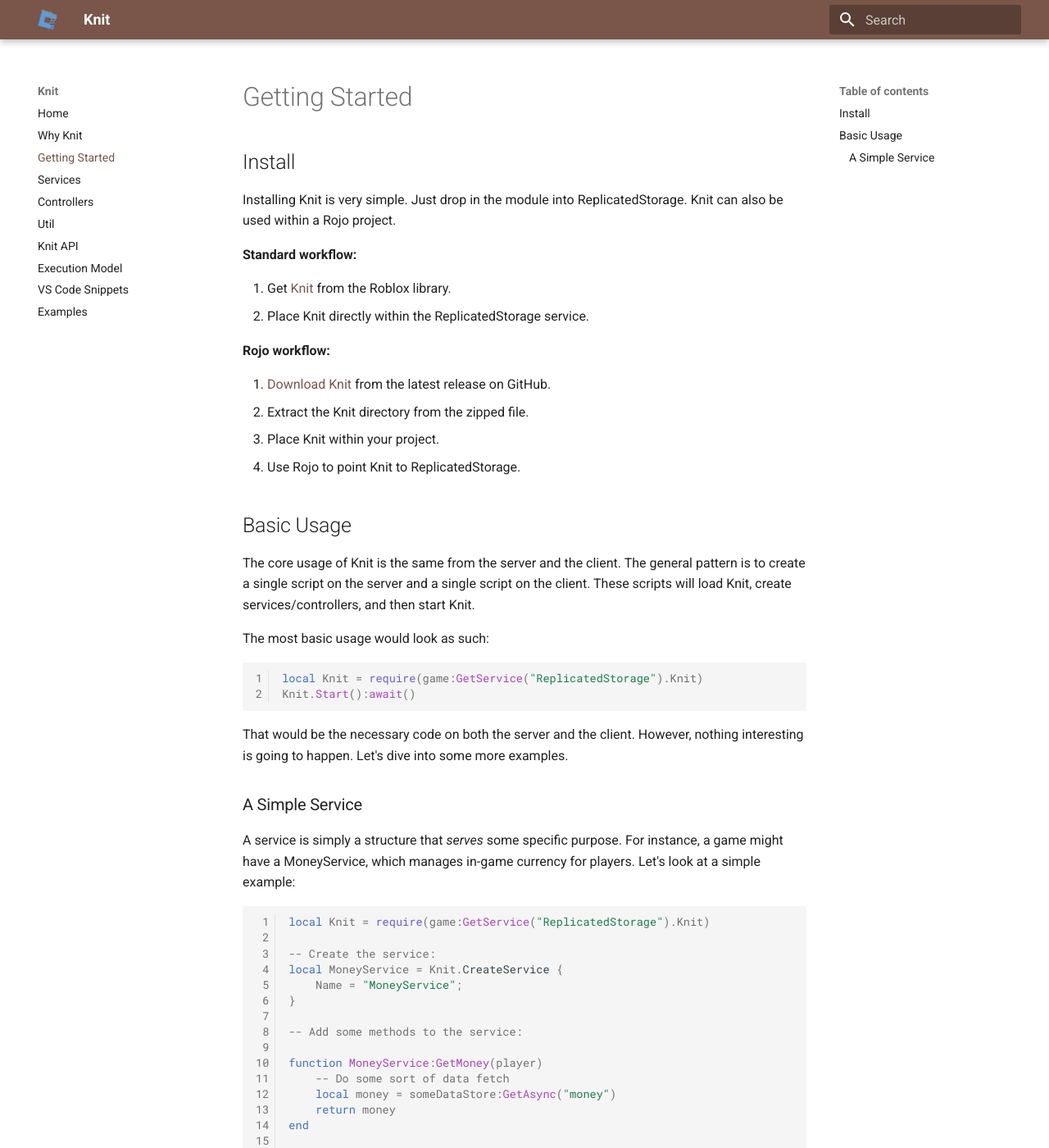
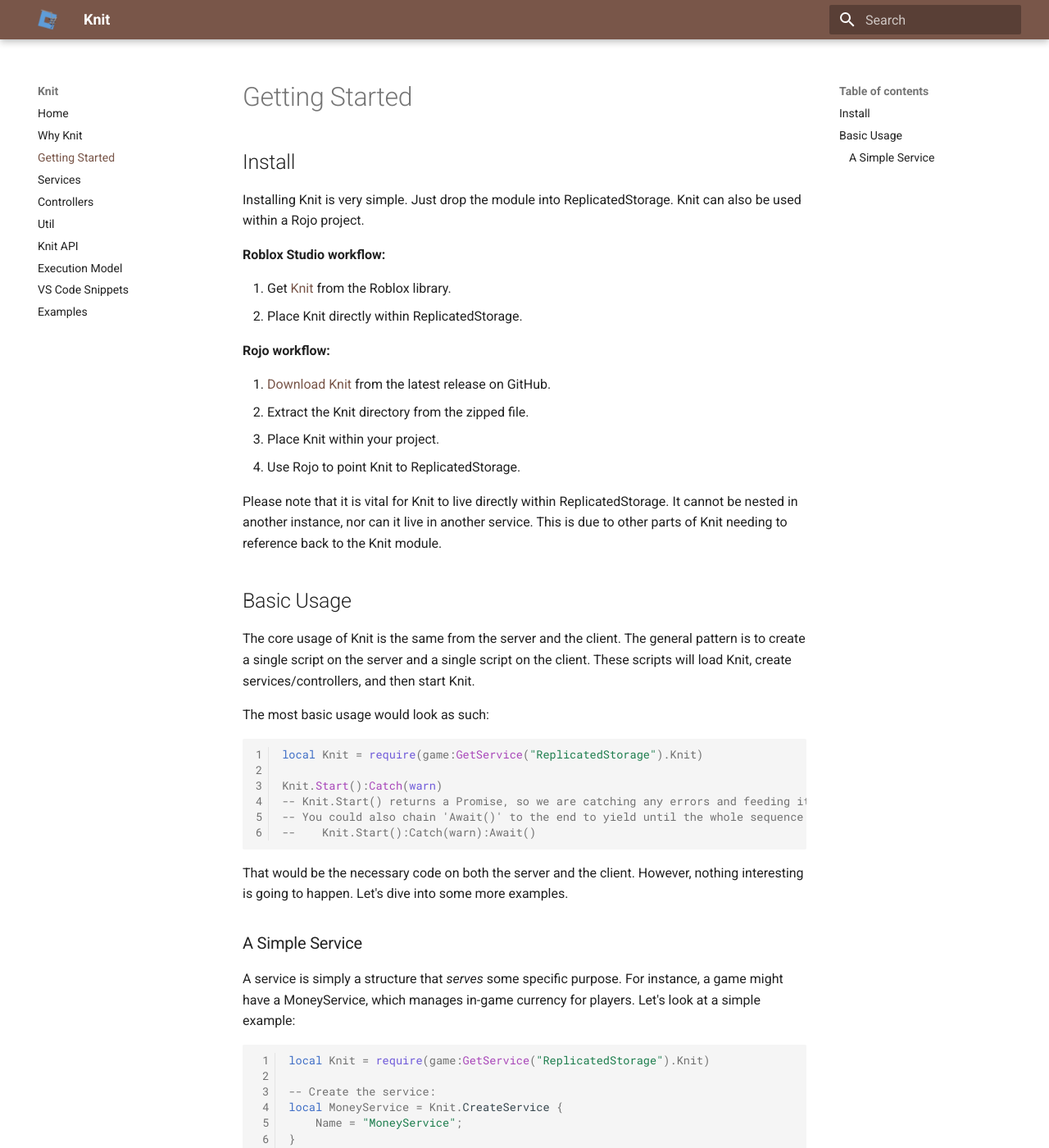
Before and after one commit to Sleitnick/Knit, an MkDocs documentation site: the page built from docs/gettingstarted.md, in a window 1280 px wide and 1400 px high. Shown: the whole window at 82% size. Built offline with MkDocs 1.6.1 and Material for MkDocs 9.7.7, drawn with Linux system fonts in a browser that asks for light colours; some of the changed text lies outside the part shown.

Commit message:
Doc fixes

````diff
--- a/docs/executionmodel.md
+++ b/docs/executionmodel.md
@@ -16,7 +16,7 @@ local Knit = require(game:GetService("ReplicatedStorage").Knit)
 
 -- Load services or controllers here
 
-Knit.Start():await()
+Knit.Start():Catch(warn)
 ```
 
 Once services or controllers are created, they persist forever (until the server shuts down or the player leaves).
@@ -25,10 +25,10 @@ Once services or controllers are created, they persist forever (until the server
 	Services and controllers **_cannot_** be created after `Knit.Start()` has been called.
 
 ## Catching KnitInit Errors
-Due to the way Promises work, errors that occur within `KnitInit` methods of services or controllers will be caught as a rejected promise. These can be handled by either grabbing the status after using `await` or using the `catch()` method:
+Due to the way Promises work, errors that occur within `KnitInit` methods of services or controllers will be caught as a rejected promise. These can be handled by either grabbing the status after using `Await` or using the `Catch()` method:
 
 ```lua
-local success, err = Knit.Start():await()
+local success, err = Knit.Start():Await()
 if (not success) then
 	-- Handle error
 	error(tostring(err))
--- a/docs/gettingstarted.md
+++ b/docs/gettingstarted.md
@@ -1,11 +1,11 @@
 ## Install
 
-Installing Knit is very simple. Just drop in the module into ReplicatedStorage. Knit can also be used within a Rojo project.
+Installing Knit is very simple. Just drop the module into ReplicatedStorage. Knit can also be used within a Rojo project.
 
-**Standard workflow:**
+**Roblox Studio workflow:**
 
 1. Get [Knit](https://www.roblox.com/library/5530714855/Knit) from the Roblox library.
-1. Place Knit directly within the ReplicatedStorage service.
+1. Place Knit directly within ReplicatedStorage.
 
 **Rojo workflow:**
 
@@ -13,6 +13,8 @@ Installing Knit is very simple. Just drop in the module into ReplicatedStorage.
 1. Extract the Knit directory from the zipped file.
 1. Place Knit within your project.
 1. Use Rojo to point Knit to ReplicatedStorage.
+
+Please note that it is vital for Knit to live directly within ReplicatedStorage. It cannot be nested in another instance, nor can it live in another service. This is due to other parts of Knit needing to reference back to the Knit module.
 
 ## Basic Usage
 
@@ -22,7 +24,11 @@ The most basic usage would look as such:
 
 ```lua
 local Knit = require(game:GetService("ReplicatedStorage").Knit)
-Knit.Start():await()
+
+Knit.Start():Catch(warn)
+-- Knit.Start() returns a Promise, so we are catching any errors and feeding it to the built-in 'warn' function
+-- You could also chain 'Await()' to the end to yield until the whole sequence is completed:
+--    Knit.Start():Catch(warn):Await()
 ```
 
 That would be the necessary code on both the server and the client. However, nothing interesting is going to happen. Let's dive into some more examples.
@@ -54,7 +60,7 @@ function MoneyService:GiveMoney(player, amount)
 	someDataStore:SetAsync("money", money)
 end
 
-Knit.Start():await()
+Knit.Start():Catch(warn)
 ```
 
 !!! note
@@ -80,7 +86,7 @@ We can write client-side code to fetch money from the service:
 ```lua
 -- Client-side code
 local Knit = require(game:GetService("ReplicatedStorage").Knit)
-Knit.Start():await()
+Knit.Start():Catch(warn):Await()
 
 local moneyService = Knit.GetService("MoneyService")
 local money = moneyService:GetMoney()
````
Also changed, not shown: docs/examples.md (+1 -1 lines), docs/knitapi.md (+22 -1 lines), 1 other file.
